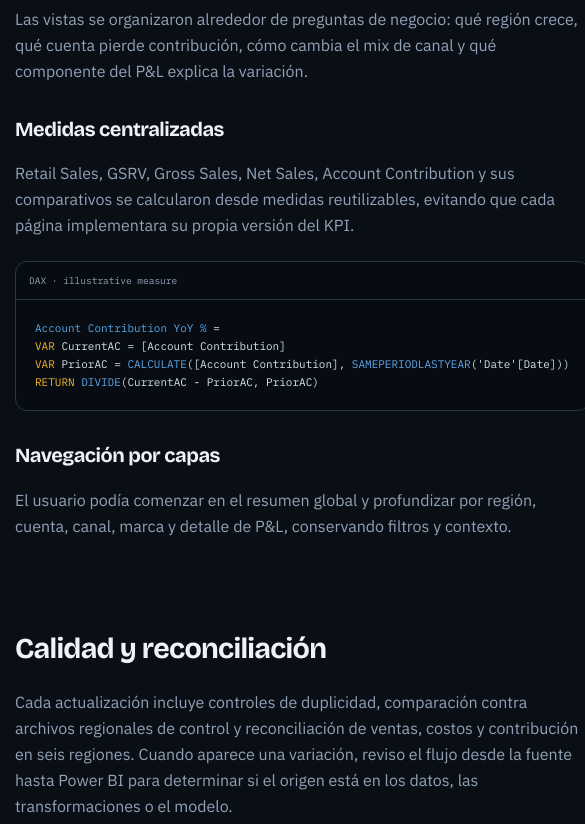
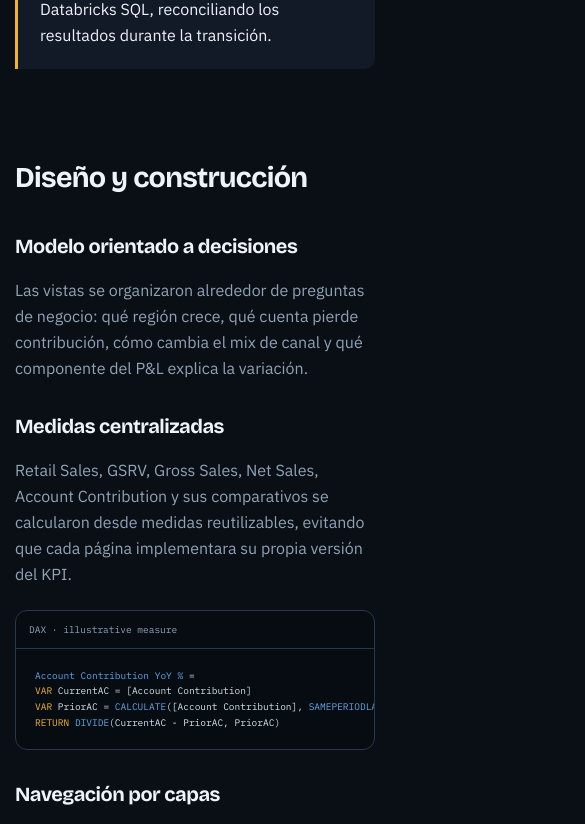
Before and after one commit to jgonzalez-bi/jgonzalez-bi.github.io, a plain HTML site: page case-studies/financial-dashboard.html in a window 390 px wide. Shown: the part 3703-4527 px from the top of the page, 585 px wide, since content can reach past the window. Drawn offline with nearby package versions, Linux system fonts and the light colour scheme.

Commit message:
Mobile Fix

```diff
--- a/assets/css/styles.css
+++ b/assets/css/styles.css
@@ -604,3 +604,70 @@ footer{padding:34px 0 44px;border-top:1px solid var(--line);margin-top:90px;colo
   .copy-email-button,
   .back-to-top{transition:none!important}
 }
+
+/* Case-study mobile width containment */
+.case-layout,
+.case-layout > *,
+.case-content,
+.case-content section{
+  min-width:0;
+  max-width:100%;
+}
+
+.case-content{
+  width:100%;
+}
+
+.case-content .code,
+.case-content pre,
+.case-content .architecture,
+.case-content .arch-box,
+.case-content .lead-card,
+.case-content .outcome-grid{
+  min-width:0;
+  max-width:100%;
+}
+
+@media(max-width:720px){
+  html,
+  body{
+    max-width:100%;
+    overflow-x:clip;
+  }
+
+  .case-layout{
+    width:min(var(--max),calc(100% - 30px));
+    overflow:visible;
+  }
+
+  .case-content{
+    overflow:hidden;
+  }
+
+  .case-nav{
+    max-width:100%;
+  }
+
+  .case-content .code{
+    width:100%;
+    overflow:hidden;
+  }
+
+  .case-content pre{
+    width:100%;
+    box-sizing:border-box;
+    overflow-x:auto;
+    white-space:pre;
+    font-size:9.5px;
+    -webkit-overflow-scrolling:touch;
+  }
+
+  .case-content h2,
+  .case-content h3,
+  .case-content p,
+  .case-content li,
+  .arch-box b,
+  .arch-box span{
+    overflow-wrap:anywhere;
+  }
+}
```
